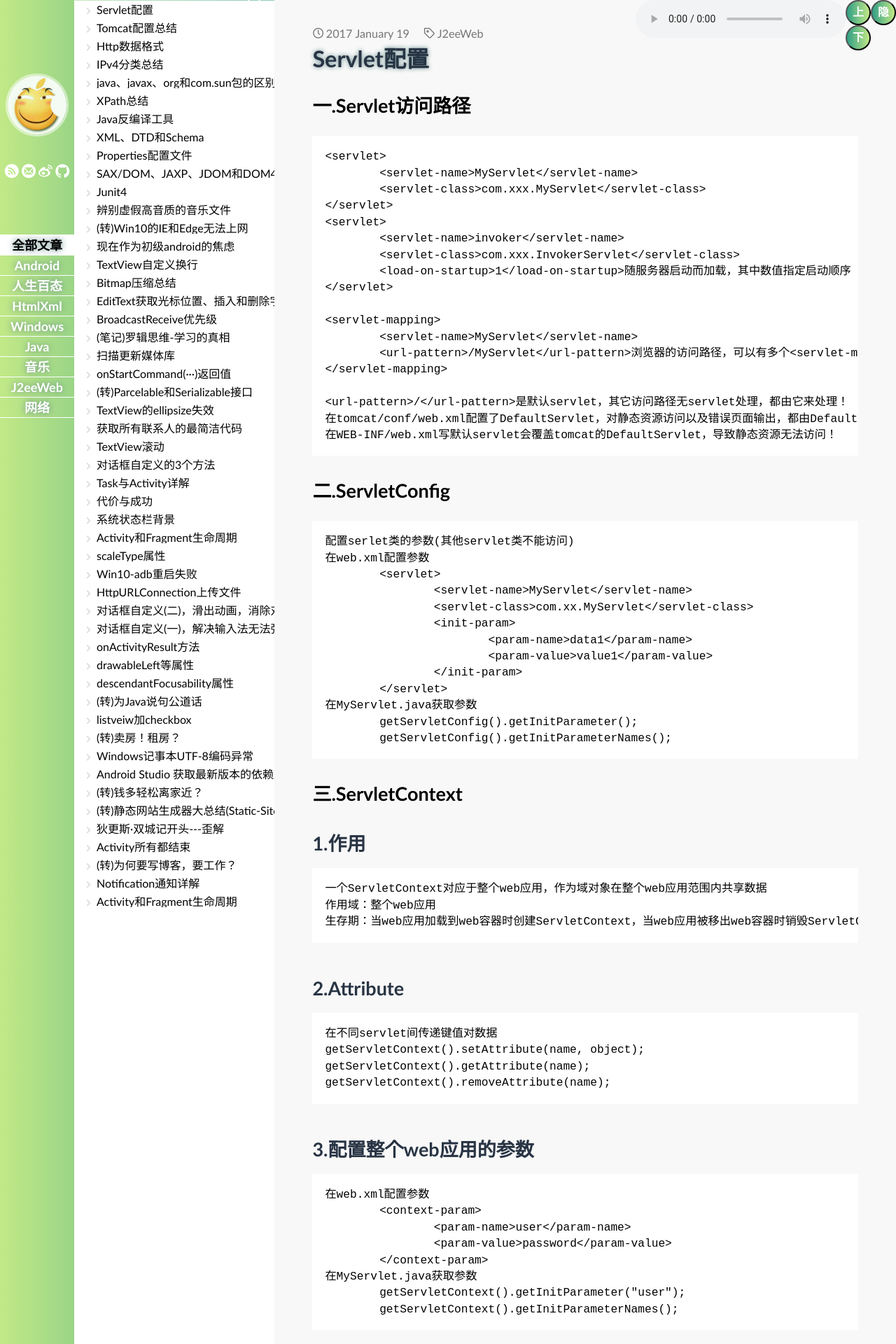
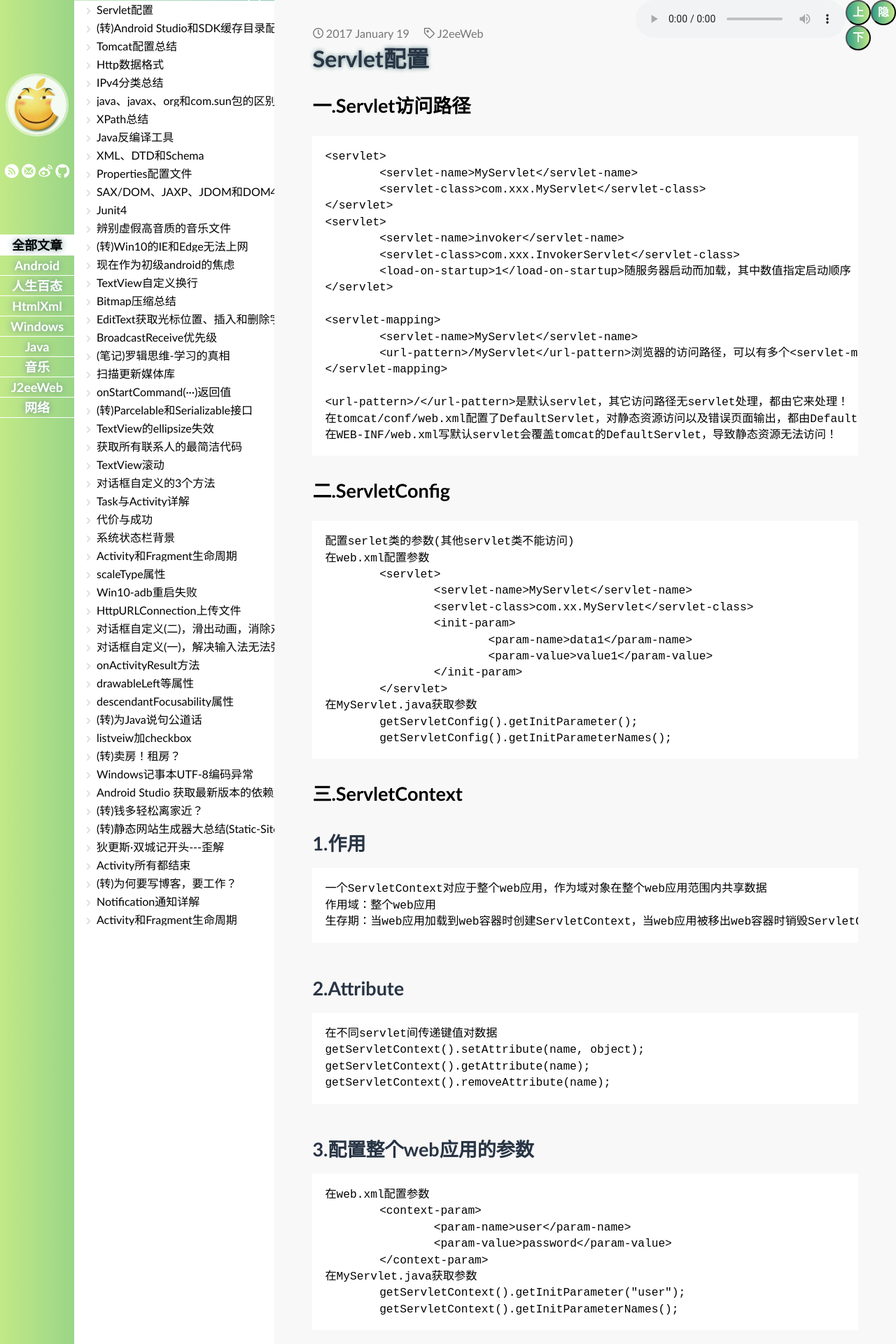
Before and after one commit to lioilwin/lioilwin.github.io, a Jekyll site: the page built from _posts/2017-1-19-Servlet.md, in a window 1280 px wide. Shown: the top 1920 px of the page at 70% size. Built offline with Jekyll 4.4.1, drawn with Linux system fonts in a browser that asks for light colours; some web fonts are replaced; comment, search, counter and statistics services are not loaded; some of the changed lines change nothing that is shown.

Commit message:
Signed-off-by: life <life>

```diff
--- /dev/null
+++ b/_posts/2017-1-19-AndroidStudio-SDK.md
@@ -0,0 +1,14 @@
+---
+layout: post
+title: (转)Android Studio和SDK缓存目录配置
+tags: Android
+---
+详细步骤http://www.jianshu.com/p/7a58c5f154c5
+
+Android Studio和Android SDK运行后，会在系统用户目录产生几个缓存目录，我的系统用户盘产生了十几G的缓存，不得不迁移目录啊！！！
+
+缓存目录：
+
+		.android Android SDK生成的AVD（Android Virtual Device Manager）即模拟器存放路径
+		.AndroidStudio 存放AndroidStudio设置和插件和项目缓存信息
+		.gradle 构建工具Gradle配置文件夹，一些项目构建缓存信息
--- a/_posts/2017-1-19-Servlet.md
+++ b/_posts/2017-1-19-Servlet.md
@@ -39,6 +39,7 @@
 		getServletConfig().getInitParameterNames();
 
 # 三.ServletContext
+
 ## 1.作用
 	一个ServletContext对应于整个web应用，作为域对象在整个web应用范围内共享数据
 	作用域：整个web应用
```
